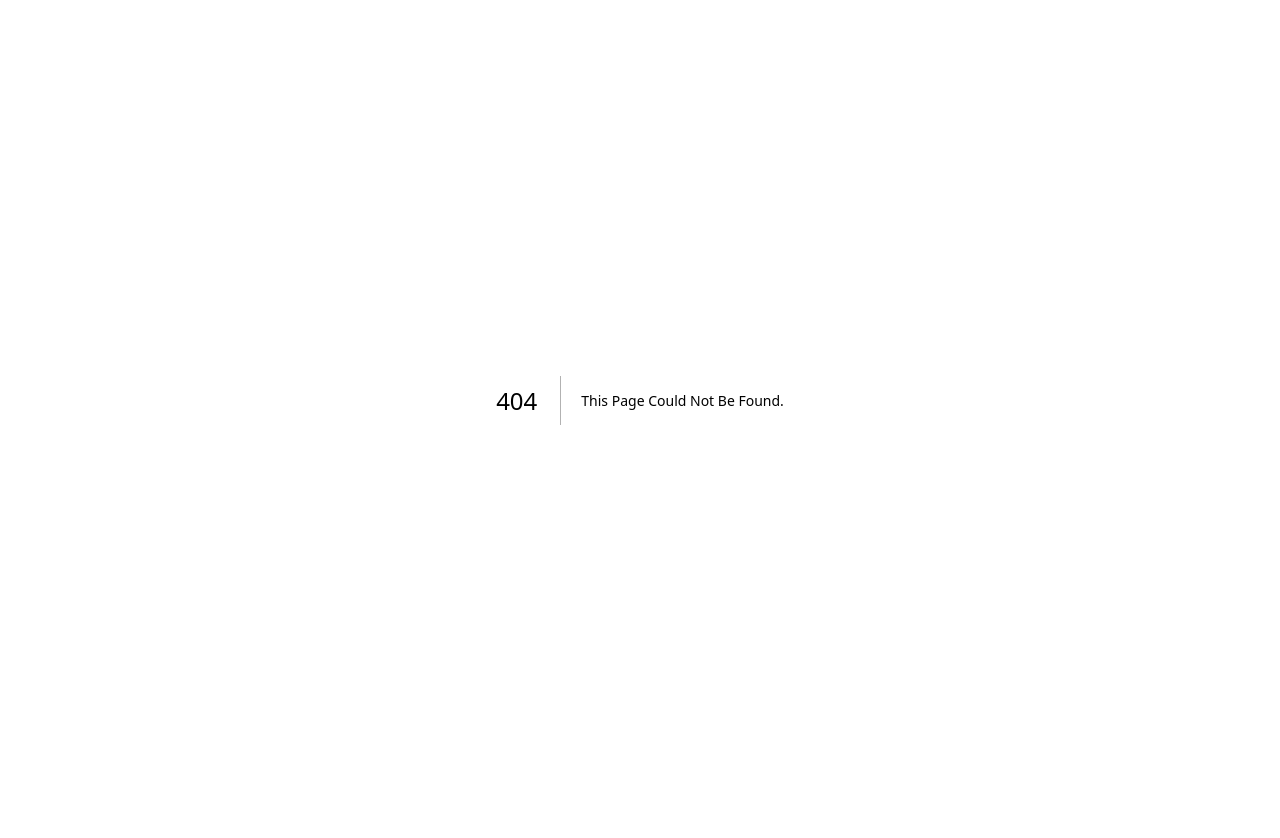
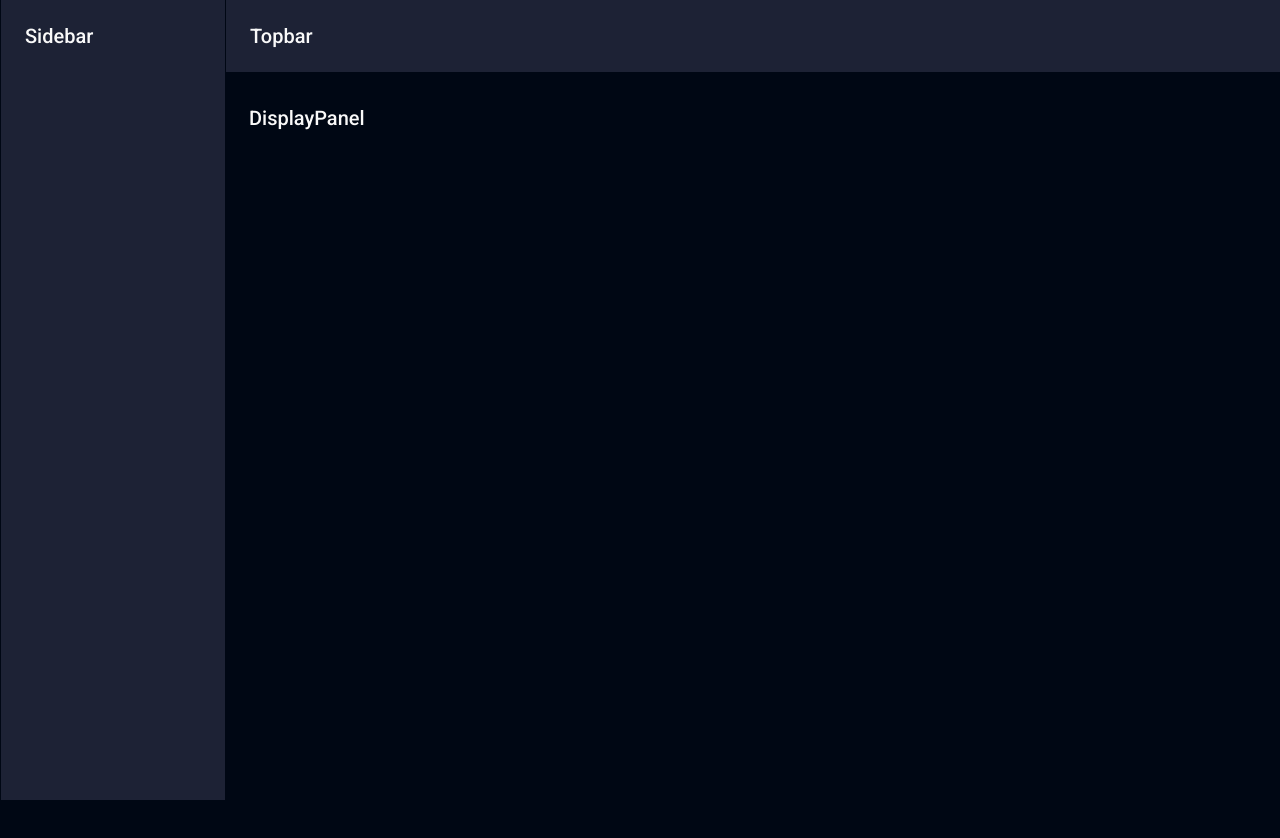
Before and after one commit to jarolthecoder/TaskManager-V2, a Next.js app: page /dashboard in a window 1280 px wide. Before the commit this address had no page. Shown: the top 838 px of the page. Before the commit the page ends 800 px from the top, so only its background shows below. Built offline with nearby package versions, Linux system fonts and the light colour scheme.

Commit message:
Created main  layout components for the dashboard

```diff
--- /dev/null
+++ b/src/app/dashboard/dashboard.module.css
@@ -0,0 +1,7 @@
+.main {
+  display: grid;
+  grid-template-rows: auto 1fr;
+  gap: 10px;
+  background: var(--clr-dark-blue);
+  position: relative;
+}
--- a/src/app/dashboard/layout.jsx
+++ b/src/app/dashboard/layout.jsx
@@ -1,8 +1,12 @@
-
+import styles from "./dashboard.module.css";
+import { DisplayPanel, Sidebar, Topbar } from "@/layout/dashboard";
 
 export default function DashboardLayout({ children }) {
   return (
     <main className={styles.main}>
+      <Sidebar />
+      <Topbar />
+      <DisplayPanel>{children}</DisplayPanel>
     </main>
   );
 }
--- /dev/null
+++ b/src/app/dashboard/page.jsx
@@ -0,0 +1,6 @@
+export default function Dashboard() {
+  return (
+    <>
+    </>
+  );
+}
--- a/src/app/globals.css
+++ b/src/app/globals.css
@@ -2,7 +2,7 @@
   /* Color Palette */
   --clr-light-blue: #262A3D;
   --clr-main-blue: #1D2235;
-  --clr-dark-blue: #01020d;
+  --clr-dark-blue: #000714;
 
   --clr-light-gray: #f9f9f9;
   --clr-main-gray: #d3d3d3;
--- /dev/null
+++ b/src/layout/dashboard/DisplayPanel/DisplayPanel.jsx
@@ -0,0 +1,9 @@
+import styles from "./DisplayPanel.module.css";
+
+export const DisplayPanel = () => {
+  return (
+    <article className={styles.main}>
+      <h2>DisplayPanel</h2>
+    </article>
+  );
+}
--- /dev/null
+++ b/src/layout/dashboard/DisplayPanel/DisplayPanel.module.css
@@ -0,0 +1,10 @@
+.main {
+  margin-left: 225px;
+  min-height: 100dvh;
+  padding: 1.5rem;
+  background: var(--clr-dark-blue);
+}
+
+.main h2 {
+  color: var(--clr-light-gray);
+}
--- a/src/layout/dashboard/Sidebar/Sidebar.jsx
+++ b/src/layout/dashboard/Sidebar/Sidebar.jsx
@@ -1,6 +1,9 @@
+import styles from "./Sidebar.module.css";
 
 export const Sidebar = () => {
   return (
-    <div>Sidebar</div>
-  )
-}
+    <aside className={styles.main}>
+      <h2>Sidebar</h2>
+    </aside>
+  );
+};
--- a/src/layout/dashboard/Sidebar/Sidebar.module.css
+++ b/src/layout/dashboard/Sidebar/Sidebar.module.css
@@ -0,0 +1,15 @@
+.main {
+  width: 225px;
+  background: var(--clr-main-blue);
+  border-left: 1px solid var(--clr-dark-blue);
+  grid-row: span 2;
+  position: fixed;
+  left: 0;
+  top: 0;
+  bottom: 0;
+  padding: 1.5rem;
+}
+
+.main h2 {
+  color: var(--clr-light-gray);
+}
--- a/src/layout/dashboard/Topbar/Topbar.jsx
+++ b/src/layout/dashboard/Topbar/Topbar.jsx
@@ -1,6 +1,9 @@
+import styles from "./Topbar.module.css";
 
 export const Topbar = () => {
   return (
-    <div>Topbar</div>
-  )
-}
+    <header className={styles.main}>
+      <h2>Topbar</h2>
+    </header>
+  );
+};
--- a/src/layout/dashboard/Topbar/Topbar.module.css
+++ b/src/layout/dashboard/Topbar/Topbar.module.css
@@ -0,0 +1,14 @@
+.main {
+  background: var(--clr-main-blue);
+  border-left: 1px solid var(--clr-dark-blue);
+  /* position: sticky;
+  top: 0;
+  right: 0; */
+  width: 100%;
+  margin-left: 225px;
+  padding: 1.5rem;
+}
+
+.main h2 {
+  color: var(--clr-light-gray);
+}
--- /dev/null
+++ b/src/layout/dashboard/index.js
@@ -0,0 +1,3 @@
+export * from './Sidebar/Sidebar'
+export * from './Topbar/Topbar'
+export * from './DisplayPanel/DisplayPanel'
```
